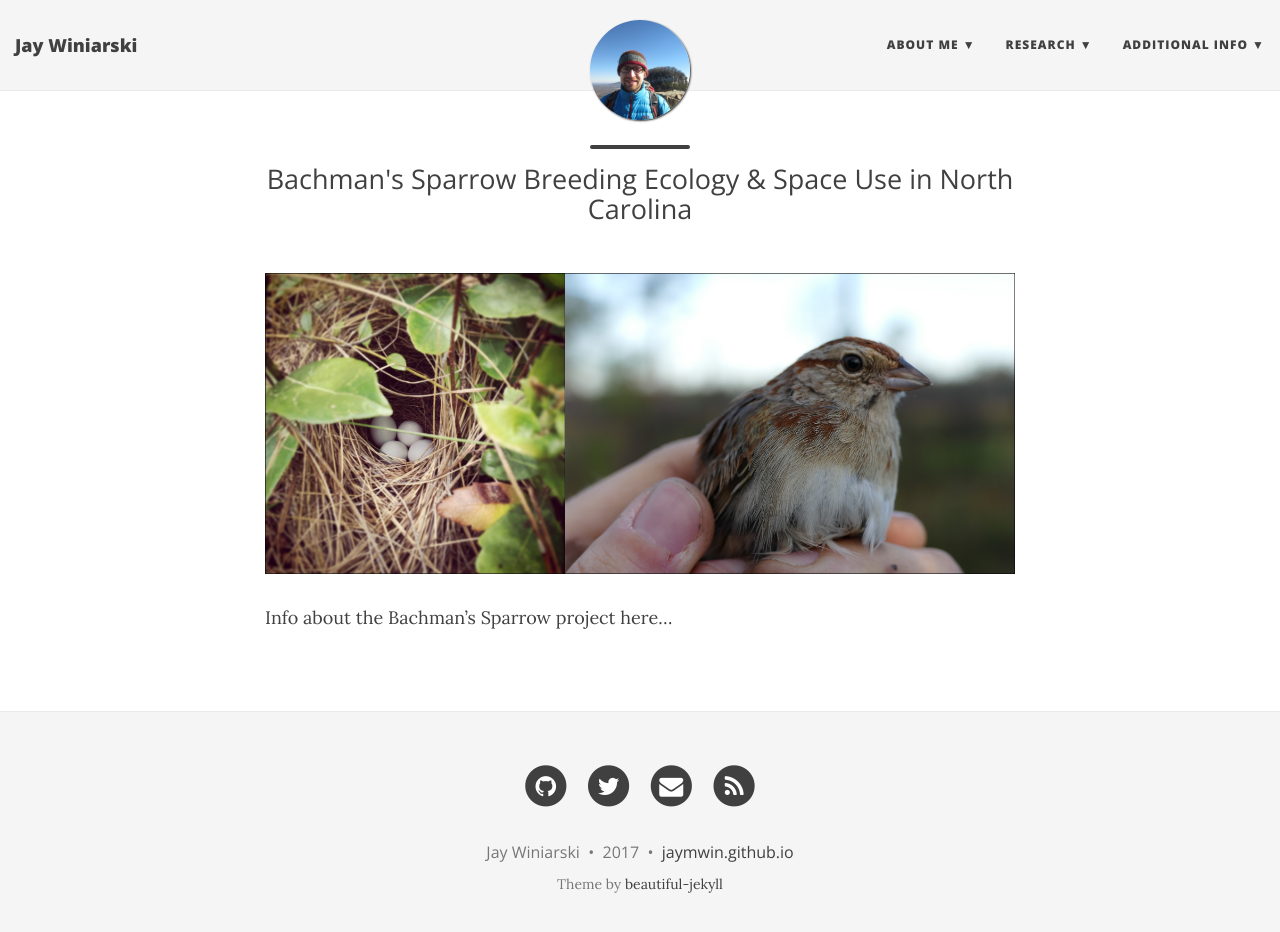
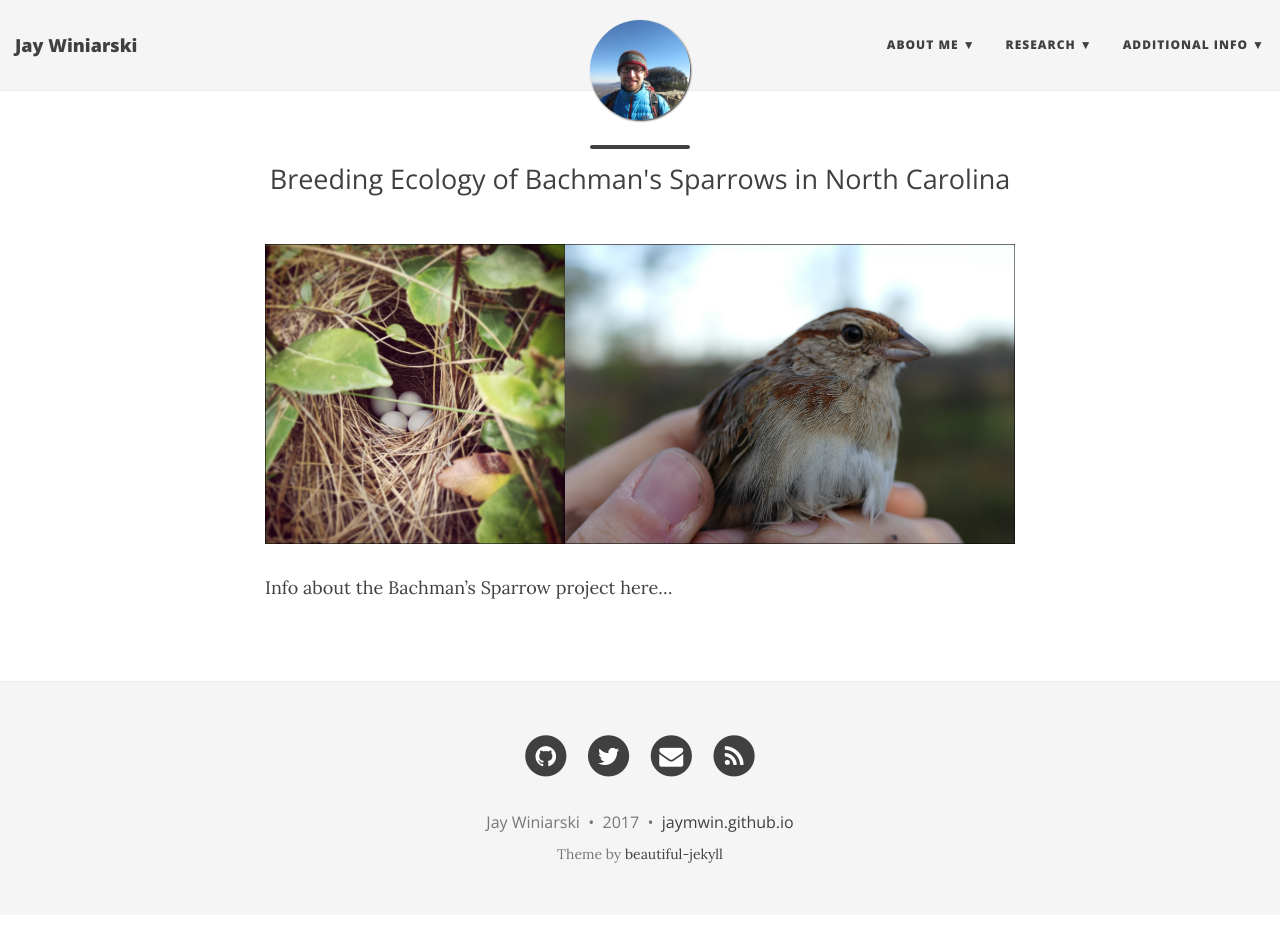
Before and after one commit to jaymwin/jaymwin.github.io, a Jekyll site: the page built from bacs_project.md, in a window 1280 px wide and 945 px high. Shown: the top 932 px of the window. Built offline with Jekyll 4.4.1, drawn with Linux system fonts in a browser that asks for light colours; nearby versions of some CDN libraries.

Commit message:
Update bacs_project.md

```diff
--- a/bacs_project.md
+++ b/bacs_project.md
@@ -1,7 +1,7 @@
 ---
 layout: page
 title: ""
-subtitle: "Bachman's Sparrow Breeding Ecology & Space Use in North Carolina"
+subtitle: "Breeding Ecology of Bachman's Sparrows in North Carolina"
 ---
 
 ![BACS photo](/img/bacs_research.jpeg)
```
